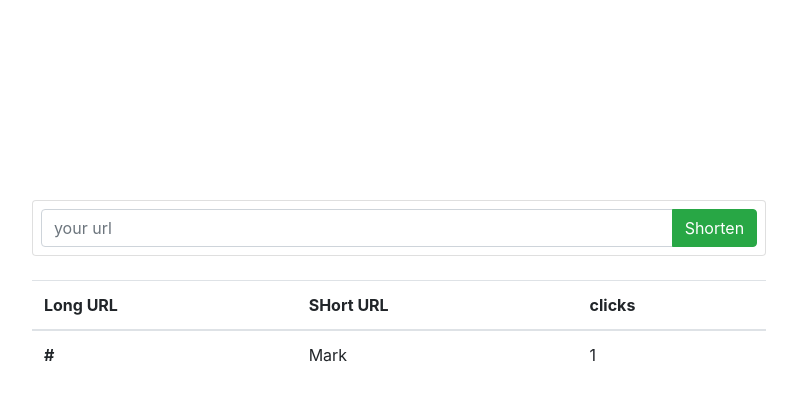
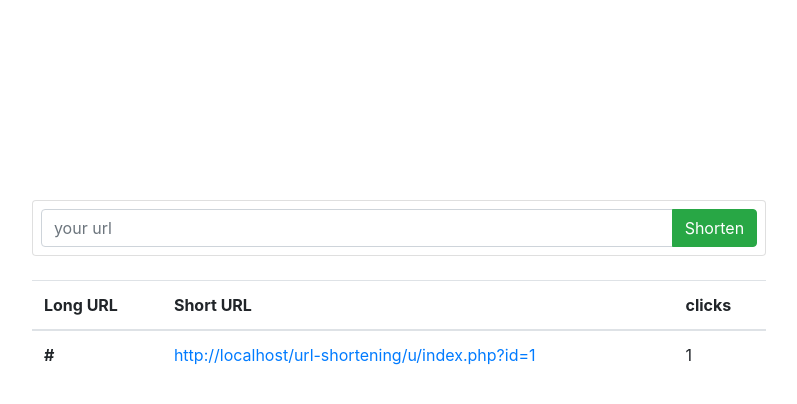
Before and after one commit to Aakriti-Dhungel/url-shortening, a PHP site: page /url-shortening/ in a window 1280 px wide. Shown: the top 404 px of the page, without its empty margins (241-1038 px from the left). Run offline with PHP 8.4, Linux system fonts and the light colour scheme; tables that the repository leaves empty hold one stand-in row (values such as "Sample post"); some libraries are stand-ins or nearby versions.

Commit message:
Add URL redirection and click tracking functionality

```diff
--- a/index.php
+++ b/index.php
@@ -7,11 +7,10 @@
 $rows = $select->fetchAll(PDO::FETCH_OBJ);
 
 
-    if(isset($_POST['submit'])){
-        if($_POST['url'] == ''){
+if (isset($_POST['submit'])) {
+    if ($_POST['url'] == '') {
         echo "The input is empty";
-        }
-        else{
+    } else {
         $url = $_POST['url'];
         $insert = $conn->prepare("INSERT INTO urls (url) VALUES (:url)");
         $insert->execute([
@@ -24,17 +23,21 @@
 
 <!DOCTYPE html>
 <html lang="en">
+
 <head>
     <meta charset="utf-8" />
     <link rel="stylesheet" href="https://cdn.jsdelivr.net/npm/bootstrap@4.0.0/dist/css/bootstrap.min.css" integrity="sha384-Gn5384xqQ1aoWXA+058RXPxPg6fy4IWvTNh0E263XmFcJlSAwiGgFAW/dAiS6JXm" crossorigin="anonymous">
     <style>
-            body {overflow: hidden;}
+        body {
+            overflow: hidden;
+        }
 
         .margin {
             margin-top: 200px
         }
     </style>
 </head>
+
 <body>
 
     <div class="conatiner">
@@ -52,28 +55,32 @@
         </div>
     </div>
 
-        <div class="conatiner">
+    <div class="conatiner" id="refresh">
         <div class="row gx-4 gx-lg-5 justify-content-center">
             <div class="col-md-10 col-lg-8 col-xl-7">
                 <table class="table mt-4">
                     <thead>
                         <tr>
                             <th scope="col">Long URL</th>
-                            <th scope="col">SHort URL</th>
+                            <th scope="col">Short URL</th>
                             <th scope="col">clicks</th>
                         </tr>
                     </thead>
                     <tbody>
 
-                        <?php foreach($rows as $row) :?>
+                        <?php foreach ($rows as $row) : ?>
                             <tr>
                                 <th scope="row"><?php echo $row->url; ?></th>
-                            <td>Mark</td>
-                            <td><?php echo $row->clicks?></td>
+                                <td>
+                                    <a href="http://localhost/url-shortening/u/index.php?id=<?php echo $row->id; ?>" target="_blank">
+                                        http://localhost/url-shortening/u/index.php?id=<?php echo $row->id; ?>
+                                    </a>
+                                </td>
+                                <td><?php echo $row->clicks ?></td>
 
                             </tr>
 
-                            <?php endforeach;?>
+                        <?php endforeach; ?>
 
                     </tbody>
                 </table>
@@ -83,7 +90,18 @@
 
     <script src="https://code.jquery.com/jquery-3.6.0.min.js"></script>
     <script src="https://cdn.jsdelivr.net/npm/popper.js@1.12.9/dist/umd/popper.min.js"></script>
-        <script src="https://cdn.jsdelivr.net/npm/bootstrap@4.0.0/dist/js/bootstrap.min.js" ></script>
-        <!-- Core theme JS-->
+    <script src="https://cdn.jsdelivr.net/npm/bootstrap@4.0.0/dist/js/bootstrap.min.js"></script>
+
+    <script>
+        $(document).ready(function() {
+            $("#refresh").click(function() {
+                setInterval(function() {
+                    $("body").load('index.php');
+                }, 5000);
+            });
+        });
+    </script>
+
 </body>
+
 </html>
```
Also changed, not shown: u/index.php (added, +24 -0 lines). Lines whose indentation alone changed are shown as unchanged.
